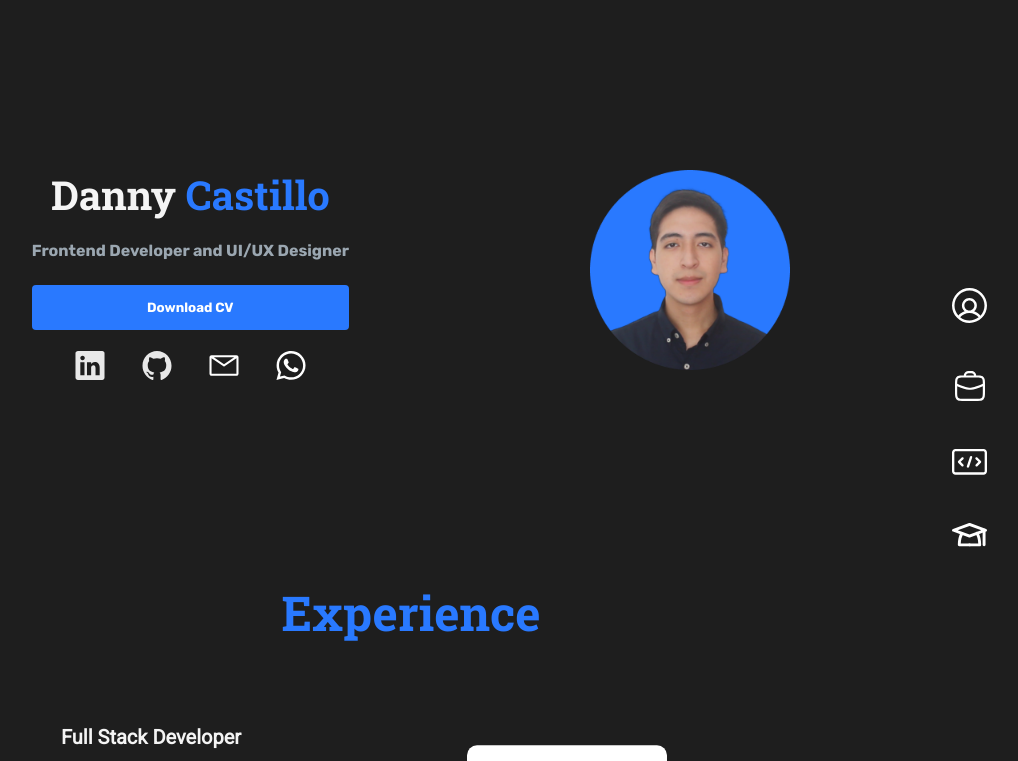
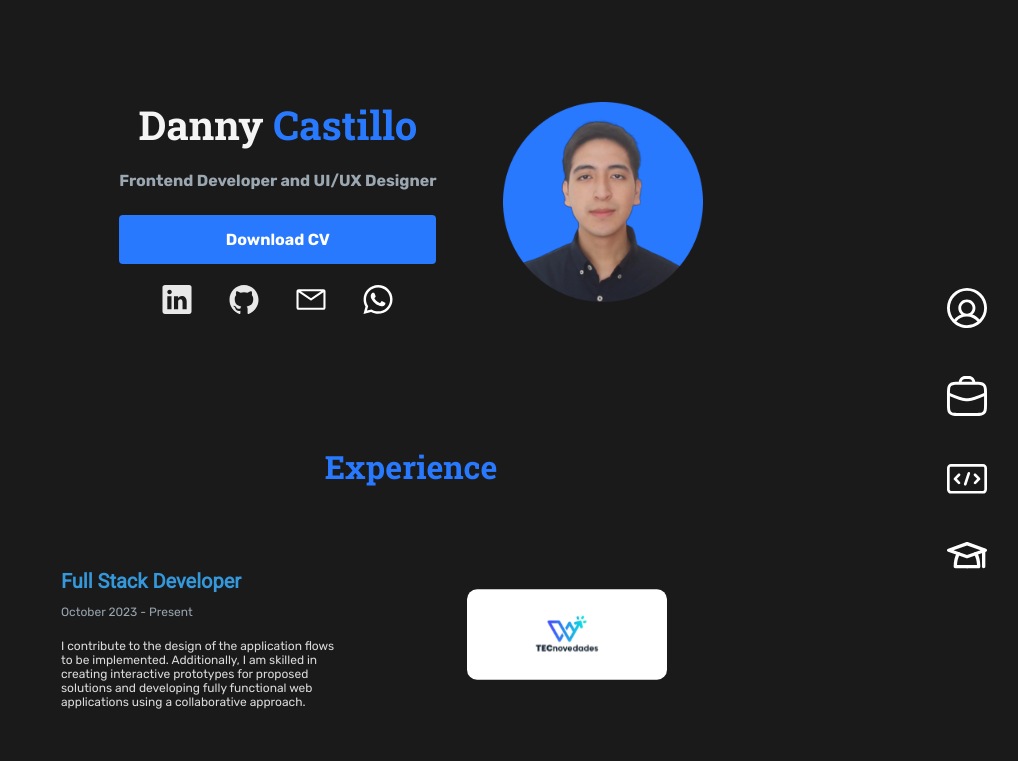
Before and after one commit to dannycastilloo/portfolio, a React (Vite) app: page / in a window 1280 px wide. Shown: the top 761 px of the page, without its empty margins (229-1247 px from the left). Built offline with nearby package versions, Linux system fonts and the light colour scheme.

Commit message:
change colors

```diff
--- a/src/App.scss
+++ b/src/App.scss
@@ -4,9 +4,10 @@ $rubik: 'Rubik', sans-serif;
 $roboto-slab: 'Roboto Slab', serif;
 
 /* Colors */
-$background: #1E1E1E;
+$background: #1A1A1A;
 $lightgray: #98A4AE;
 $blue: #2979FF;
+$skyblue: #3498DB;
 
 /* General Styles */
 body {
@@ -22,16 +23,6 @@ header {
     top: 36%;
     gap: 3rem;
     position: fixed;
-}
-
-@media (width <= 452px) {
-    header {
-        top: 40%;
-    }
-
-    .navbar-icon {
-        width: 25px;
-    }
 }
 
 .main {
@@ -66,8 +57,21 @@ a {
 
 @media (width < 768px) {
     header {
-        gap: 2.5rem;
-        top: 38%;
+        left: 0;
+        right: 0;
+        top: auto;
+        flex-direction: row;
+        height: auto;
+        width: 80%;
+        justify-content: center;
+        align-items: center;
+        bottom: 1.5%;
+        z-index: 1000;
+        margin: 0 auto;
+        padding: 20px;
+        background-color: #292929e6;
+        gap: 50px;
+        border-radius: 15px;
     }
 
     .subtitle {
@@ -76,5 +80,10 @@ a {
 
 }
 
-@media (768px <= width < 1440px) {
+@media (768px <=width < 1440px) {
+
+    .subtitle {
+        font-size: 32px;
+    }
+
 }
--- a/src/components/Experience/index.scss
+++ b/src/components/Experience/index.scss
@@ -14,6 +14,7 @@
     font-family: $roboto;
     font-size: 32px;
     margin-bottom: 10px;
+    color: $skyblue;
 }
 
 .time {
--- a/src/components/NavbarIcon/index.scss
+++ b/src/components/NavbarIcon/index.scss
@@ -4,4 +4,11 @@
     align-items: center;
     justify-content: center;
     margin: auto;
+    width: 40px;
 }
+
+@media (width < 768px) {
+    .navbar-icon {
+        width: 24px;
+    }
+}
--- a/src/components/Profile/index.scss
+++ b/src/components/Profile/index.scss
@@ -2,8 +2,10 @@
 
 .profile-container {
     display: flex;
-    padding: 150px 0;
+    padding: 140px 0;
     align-items: center;
+    justify-content: center;
+    margin: auto;
 }
 
 .profile-info {
@@ -57,6 +59,7 @@
     font-family: 'Rubik', sans-serif;
     width: 100%;
     font-weight: bold;
+    font-size: 16px;
 }
 
 .button-cv:hover {
@@ -130,6 +133,8 @@
 @media (768px <= width < 1440px) {
     .profile-container {
         gap: 0;
+        max-width: 650px;
+        padding: 80px 0;
     }
 
     .profile-info {
--- a/src/components/Project/index.scss
+++ b/src/components/Project/index.scss
@@ -13,6 +13,7 @@
 
 .project-name {
     margin: 0 auto;
+    color: $skyblue;
 }
 
 .project-img {
@@ -93,6 +94,7 @@
 
     .technologies {
         width: 80%;
+        gap: 8px;
     }
 }
 
```
